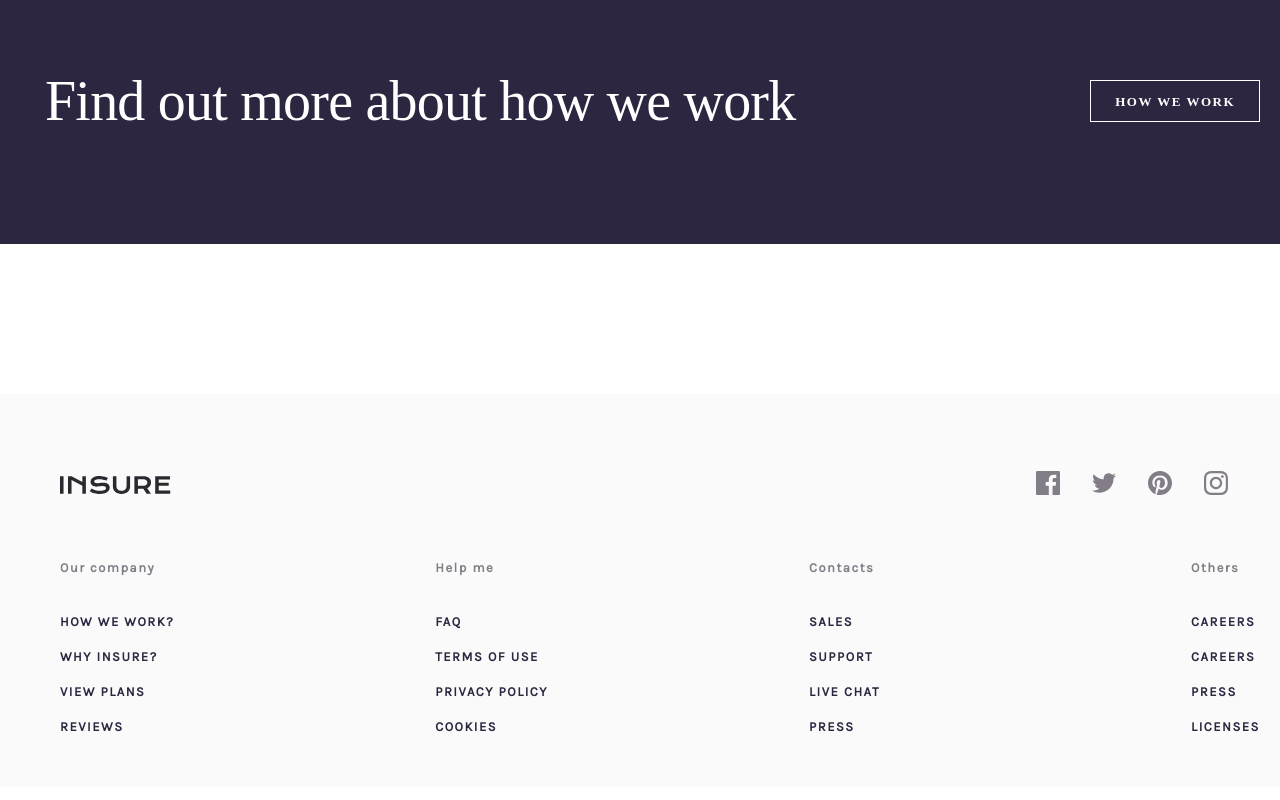
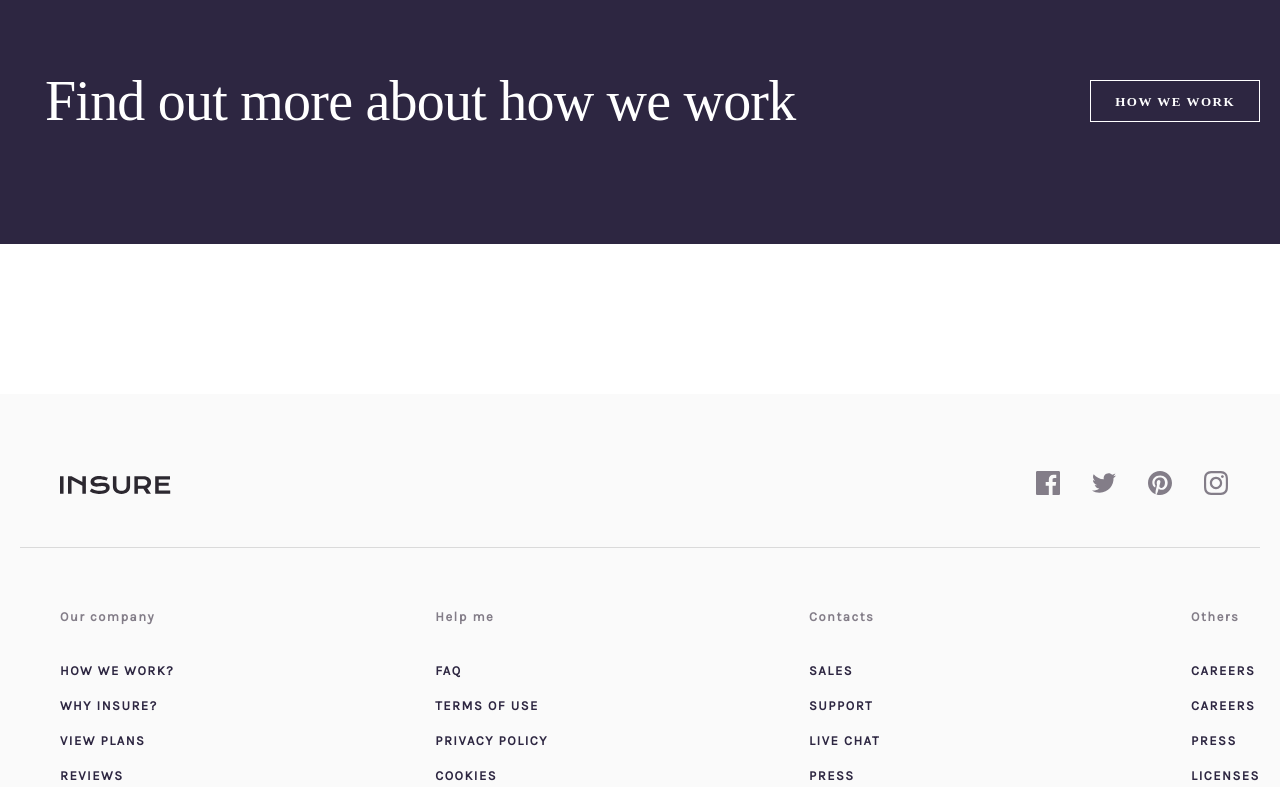
Before and after one commit to shirinsultonova/Insure, a plain HTML site: page index.html in a window 1280 px wide. Shown: the part 1847-2647 px from the top of the page. Drawn offline with Linux system fonts and the light colour scheme.

```diff
--- a/css/main.css
+++ b/css/main.css
@@ -324,3 +324,7 @@
 .text-footer{
   list-style: none;
 }
+.footer-top{
+  margin-bottom: 48px;
+  border-bottom: 1px solid #dadada;
+}
```
